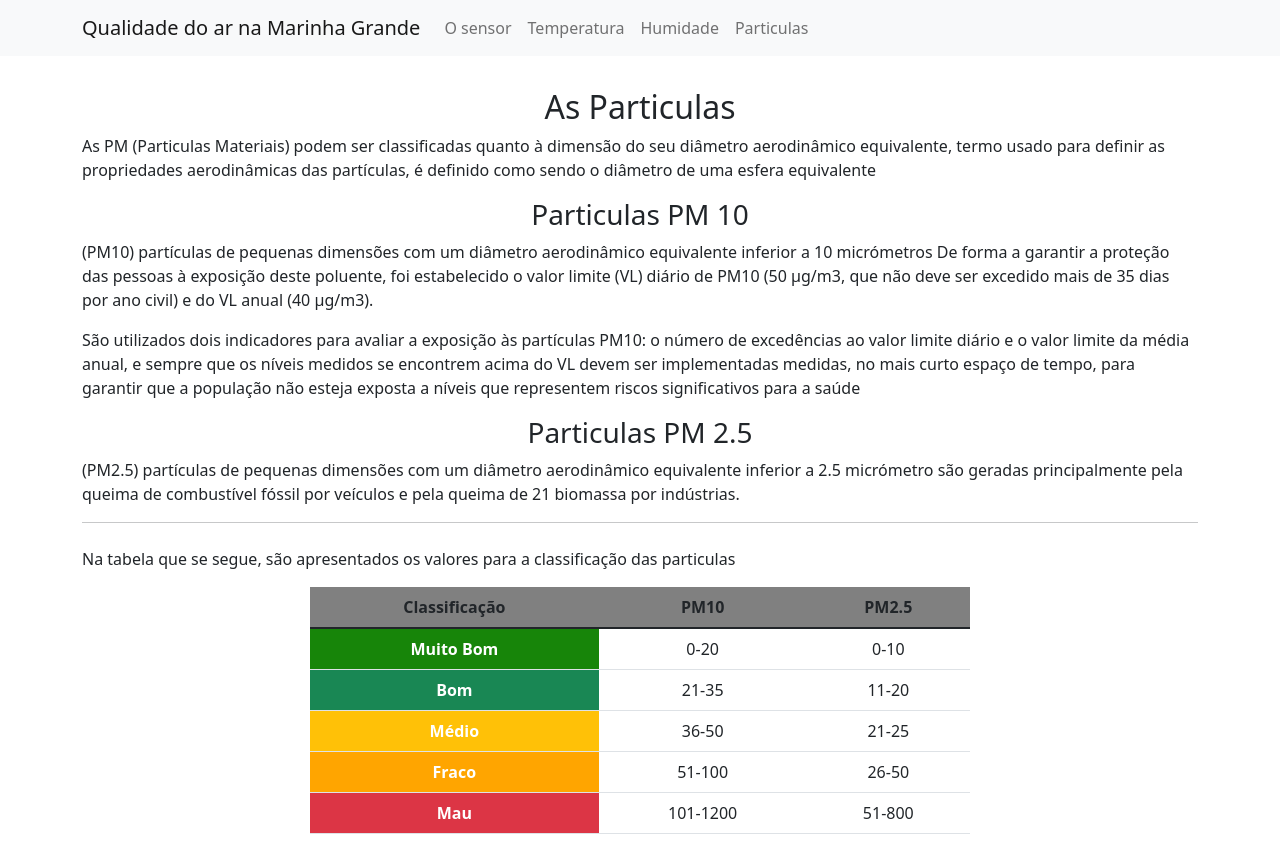
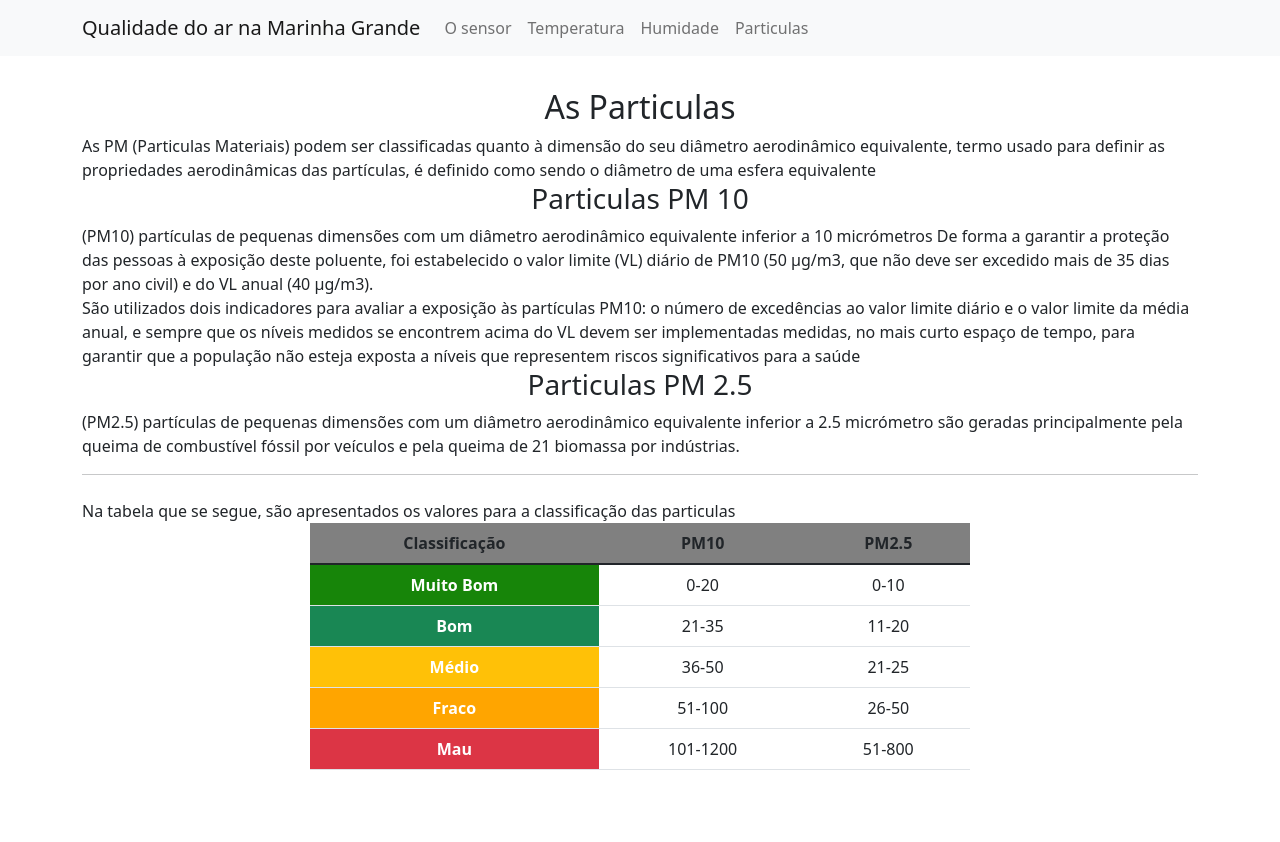
Before and after one commit to rubencosta13/sensor-web, a Next.js app: page /particulas in a window 1280 px wide. After the commit the page ends 800 px from the top, so only its background shows below. Built offline with nearby package versions, Linux system fonts and the light colour scheme.

Commit message:
Fixed React18's error Hydration

```diff
--- a/pages/particulas.js
+++ b/pages/particulas.js
@@ -2,17 +2,17 @@
   return (
     <div className="container">
         <h2 className="text-center">As Particulas</h2>
-        <p>As PM (Particulas Materiais) podem ser classificadas quanto à dimensão do seu diâmetro aerodinâmico equivalente, termo usado para definir as propriedades aerodinâmicas das partículas, é definido como sendo o diâmetro de uma esfera equivalente</p>
+        <div>As PM (Particulas Materiais) podem ser classificadas quanto à dimensão do seu diâmetro aerodinâmico equivalente, termo usado para definir as propriedades aerodinâmicas das partículas, é definido como sendo o diâmetro de uma esfera equivalente</div>
         <div className="mb-4">
             <h3 className="text-center">Particulas PM 10</h3>
-            <p>(PM10) partículas de pequenas dimensões com um diâmetro aerodinâmico equivalente inferior a 10 micrómetros De forma a garantir a proteção das pessoas à exposição deste poluente, foi estabelecido o valor limite (VL) diário de PM10 (50 μg/m3, que não deve ser excedido mais de 35 dias por ano civil) e do VL anual (40 μg/m3). </p>
+            <div>(PM10) partículas de pequenas dimensões com um diâmetro aerodinâmico equivalente inferior a 10 micrómetros De forma a garantir a proteção das pessoas à exposição deste poluente, foi estabelecido o valor limite (VL) diário de PM10 (50 μg/m3, que não deve ser excedido mais de 35 dias por ano civil) e do VL anual (40 μg/m3). </div>
 
-            <p>São utilizados dois indicadores para avaliar a exposição às partículas PM10: o número de excedências ao valor limite diário e o valor limite da média anual, e sempre que os níveis medidos se encontrem acima do VL devem ser implementadas medidas, no mais curto espaço de tempo, para garantir que a população não esteja exposta a níveis que representem riscos significativos para a saúde</p>
+            <div>São utilizados dois indicadores para avaliar a exposição às partículas PM10: o número de excedências ao valor limite diário e o valor limite da média anual, e sempre que os níveis medidos se encontrem acima do VL devem ser implementadas medidas, no mais curto espaço de tempo, para garantir que a população não esteja exposta a níveis que representem riscos significativos para a saúde</div>
             <h3 className="text-center">Particulas PM 2.5</h3>
-            <p>(PM2.5)  partículas de  pequenas dimensões com um diâmetro aerodinâmico equivalente inferior a 2.5 micrómetro são geradas principalmente pela queima de combustível fóssil por veículos e pela queima de 21 biomassa por indústrias.</p>
+            <div>(PM2.5)  partículas de  pequenas dimensões com um diâmetro aerodinâmico equivalente inferior a 2.5 micrómetro são geradas principalmente pela queima de combustível fóssil por veículos e pela queima de 21 biomassa por indústrias.</div>
             <hr/>
         </div>
-        <p>Na tabela que se segue, são apresentados os valores para a classificação das particulas</p>
+        <div>Na tabela que se segue, são apresentados os valores para a classificação das particulas</div>
         <div className="row justify-content-center">
             <div className="table-responsive col-auto" style={{"width": "60%"}} >
                 <table className="table p-3 mb-2">
```
